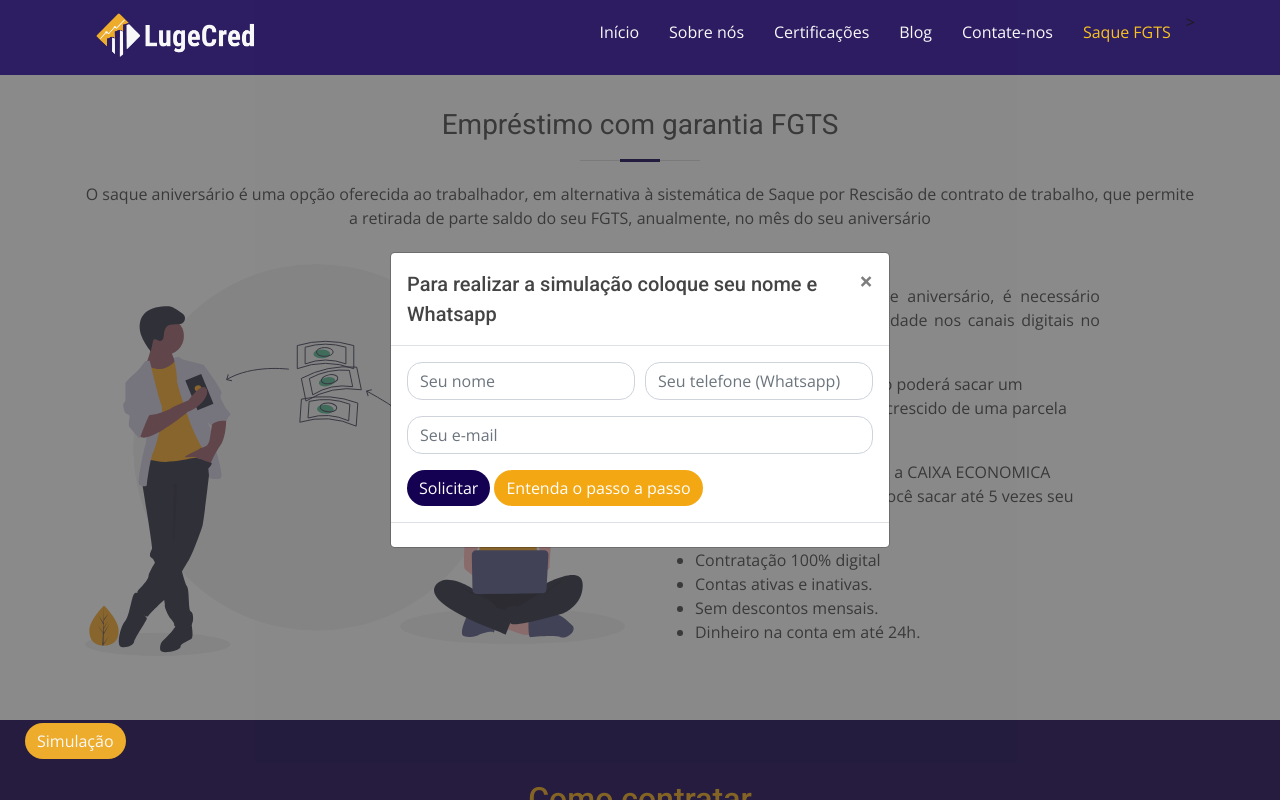
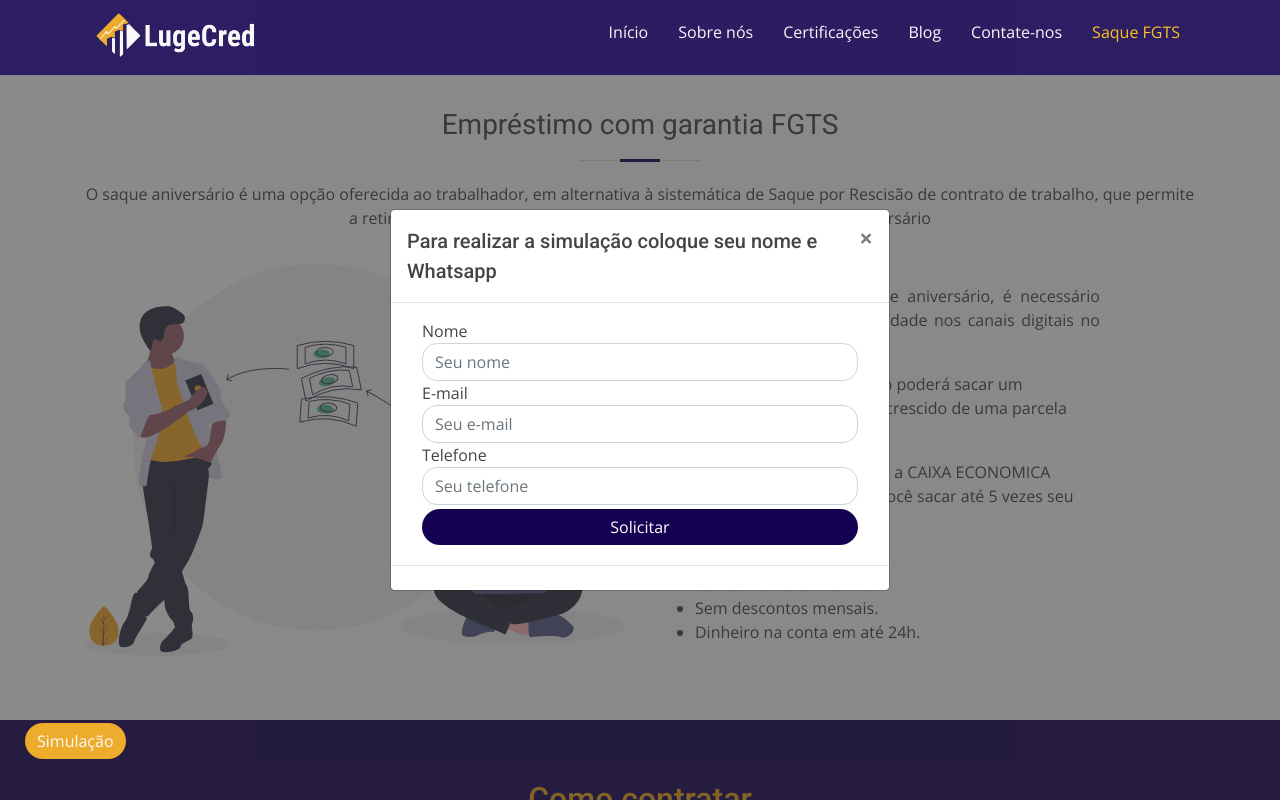
Before and after one commit to DanielpSilva/lugecred, a CodeIgniter app: page /lugecred/index.php/fgts/index in a window 1280 px wide, after a click on "Faça sua simulação". Run offline with CodeIgniter, Linux system fonts and the light colour scheme; some libraries are stand-ins or nearby versions.

Commit message:
Reformulação de formulário de contato FGTS

```diff
--- a/application/views/fgts.php
+++ b/application/views/fgts.php
@@ -156,23 +156,18 @@
         </button>
       </div>
       <div class="modal-body">
-        <form id="contato-fgts" action="<?php echo base_url(); ?>public/assets/vendor/php-email-form-fgts/contact.php" method="post" role="form" class="php-email-form-fgts fgts">
-          <div class="form-row">
-            <div class="col-md-6 form-group">
-              <input type="text" id="nome" name="name" class="form-control" id="name" placeholder="Seu nome" data-rule="minlen:4" data-msg="Seu nome deve conter no mínimo 4 caracteres" />
-              <div class="validate"></div>
-            </div>
-            <div class="col-md-6 form-group">
-              <input class="form-control" id="telefone" name="telefone" data-rule="required" data-msg="O campo telefone é obrigatório" placeholder="Seu telefone (Whatsapp)"></input>
-              <div class="validate"></div>
-            </div>
-            <div class="col-md-12 form-group">
-              <input class="form-control" id="email" name="email" data-rule="required" data-msg="O campo email é obrigatório" placeholder="Seu e-mail"></input>
-              <div class="validate"></div>
-            </div>
-          </div>
-          <button class="btn_simulacao btn btn-primary" style="background-color: #140152;" type="submit" href="simulacao"><a style="color: #fff;" href="https://bit.ly/linkmodalfgts">Solicitar</a></button>
-          <button class="btn_simulacao btn btn-primary" type="submit" href="simulacao">Entenda o passo a passo</button>
+        <form action="https://formsubmit.co/contato@lugecred.com.br" method="POST" class="form col-12">
+          <label style="line-height: 1px; margin-bottom: 0.5rem;" for="name">Nome</label>
+          <input class="form-control" placeholder="Seu nome" type="text" name="name" id="name" required />
+          <label style="line-height: 1px; margin-bottom: 0.5rem;" for="email">E-mail</label>
+          <input class="form-control" placeholder="Seu e-mail" type="email" name="email" id="email" required />
+          <label style="line-height: 1px; margin-bottom: 0.5rem;" for="phone">Telefone</label>
+          <input class="form-control" placeholder="Seu telefone" name="phone" id="phone" required></input>
+          <input type = "hidden" name = "_ subject" value = "Contato site - FGTS" />
+          <input type = "hidden" name = "_ template" value = "table" />
+          <input type="hidden" name="_captcha" value="false" />
+          <input type="hidden" name="_next" value="https://api.whatsapp.com/send?phone=551236005816&text=Acabei%20de%20solicitar%20a%20simula%C3%A7%C3%A3o%20do%20meu%20sague%20FGTS%20no%20site%2C%20o%20que%20fa%C3%A7o%20agora%3F" />
+          <button class="my-1 btn_simulacao btn btn-primary" style="background-color: #140152; width: 100%; " type="submit">Solicitar</button>
         </form>
       </div>
       <div class="modal-footer">
@@ -182,5 +177,5 @@
 </div>
 <!-- Modal com formulário --->
 <a class="float-simulacao" target="_blank">
-<button type="button" class="btn_simulacao btn" data-toggle="modal" data-target="#exampleModal">Simulação</button>
+  <button type="button" class="btn_simulacao btn" data-toggle="modal" data-target="#exampleModal">Simulação</button>
 </a>
--- a/application/views/home.php
+++ b/application/views/home.php
@@ -8,7 +8,7 @@
        </div>
        <div class="col-md-6 order-1 order-md-1 inicio_2 my-auto" style="color: #F3A712;">
          <h1>Antecipe até <span style="color: #F3A712;">cinco saques</span> de aniversário do seu FGTS</h1>
-         <p>Dinheiro da conta em até 24 horas!</p>
+         <p>Dinheiro da conta em até 48 horas!</p>
          <button type="button" class="btn_simulacao_home btn btn-primary"><a href="fgts">Saber mais</a></button>
        </div>
      </div>
--- a/application/views/template/header.php
+++ b/application/views/template/header.php
@@ -80,7 +80,7 @@
             </div>
             <nav class="nav-menu float-right d-none d-lg-block my-auto" id="menu" style="color: black;">
                 <ul>
-                    <li class="active"><a href="home">Início</a></li>>
+                    <li class="active"><a href="home">Início</a></li>
                     <li><a href="sobre">Sobre nós</a></li>
                     <li><a href="certificacoes">Certificações</a></li>
                     <li><a href="blog">Blog</a></li>
```
